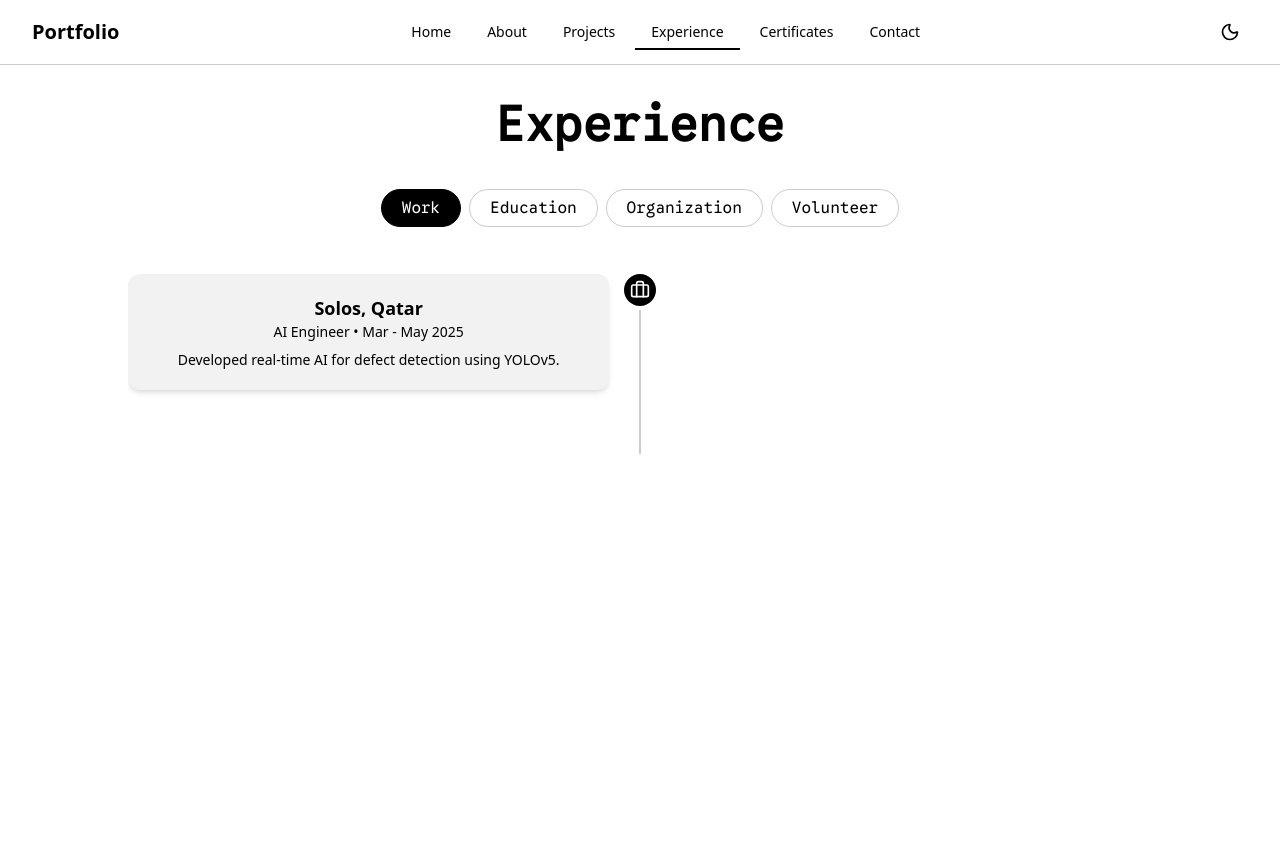
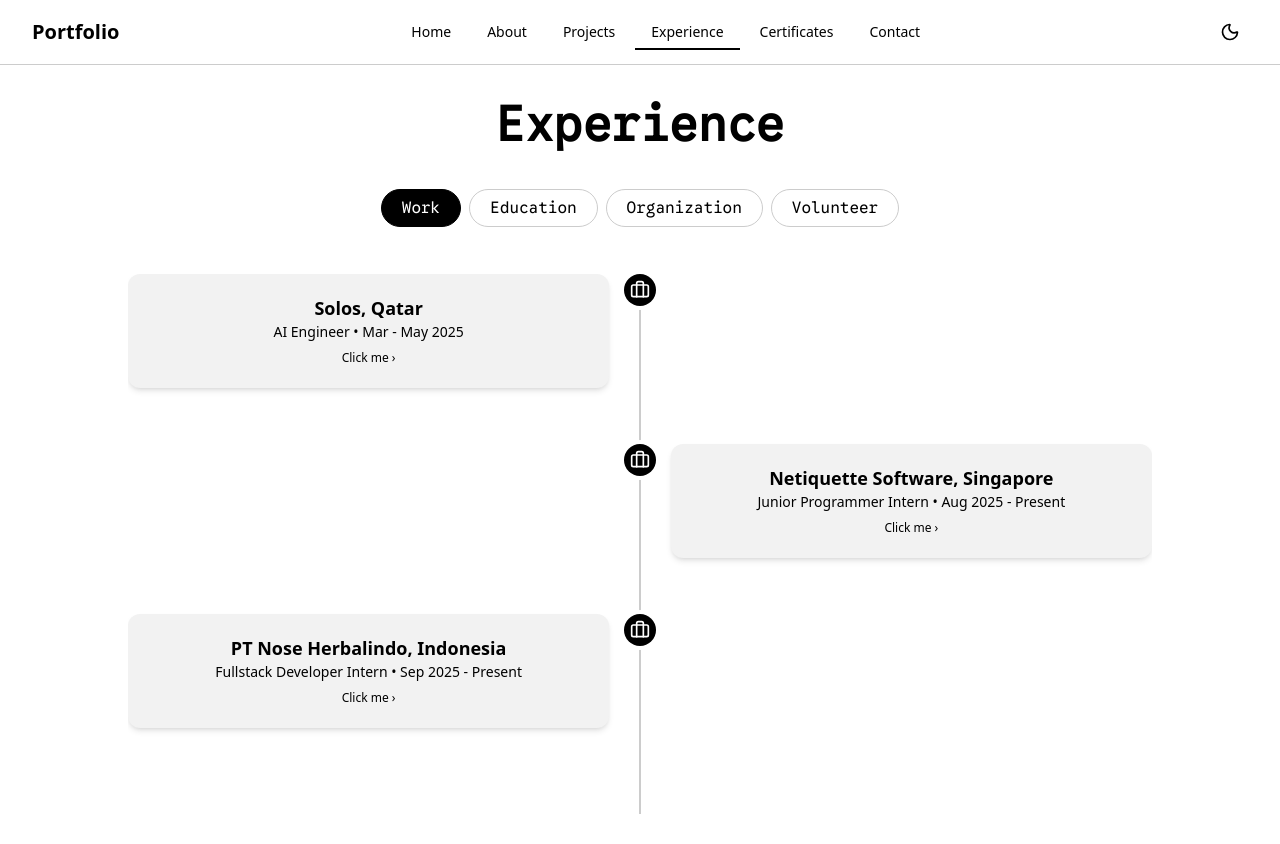
Before and after one commit to sulthandhafirr/PersonalWebPortfolio, a React (Vite) app: page /experience in a window 1280 px wide. Built offline with nearby package versions, Linux system fonts and the light colour scheme.

Commit message:
update: work experience

```diff
--- a/src/hooks/experience.js
+++ b/src/hooks/experience.js
@@ -4,7 +4,37 @@ export const experienceData = [
     year: "Mar - May 2025",
     title: "AI Engineer",
     company: "Solos, Qatar",
-    description: "Developed real-time AI for defect detection using YOLOv5.",
+    description: [
+      "Developed a plastic bottle defect detection system using YOLOv5 on real world industrial data.",
+      "Applied image preprocessing and advanced augmentation using Albumentations.",
+      "Achieved high detection accuracy and real time performance for automated production use."
+    ],
+    icon: "briefcase",
+    category: "work",
+  },
+  {
+    year: "Aug 2025 - Present",
+    title: "Junior Programmer Intern",
+    company: "Netiquette Software, Singapore",
+    description: [
+      "Maintained and fixed bugs in the company’s inventory management system using SQL and ColdFusion.",
+      "Improved system stability and data accuracy by troubleshooting database and logic issues.",
+      "Collaborated with the support team to analyze user reported issues and implement effective fixes.",
+      "Enhanced existing system functionality by updating modules and adding minor feature improvements."
+    ],
+    icon: "briefcase",
+    category: "work",
+  },
+  {
+    year: "Sep 2025 - Present",
+    title: "Fullstack Developer Intern",
+    company: "PT Nose Herbalindo, Indonesia",
+    description: [
+      "Developed IFC News, an AI powered financial news platform using React TypeScript and Tailwind CSS.",
+      "Implemented Python based automation and AI integration for content processing.",
+      "Built end to end features, improved performance, and ensured responsive UI/UX across devices.",
+      "Collaborated with internal teams to refine requirements and deliver production ready features."
+    ],
     icon: "briefcase",
     category: "work",
   },
--- a/src/pages/Experience.jsx
+++ b/src/pages/Experience.jsx
@@ -44,6 +44,7 @@ export const Experience = () => {
   const [selected, setSelected] = useState("work");
   const [isMobile, setIsMobile] = useState(false);
   const [hasMounted, setHasMounted] = useState(false);
+  const [selectedWork, setSelectedWork] = useState(null);
   const firstRender = useRef(true);
 
   useEffect(() => {
@@ -57,6 +58,16 @@ export const Experience = () => {
   useEffect(() => {
     firstRender.current = false;
   }, []);
+
+  const handleWorkClick = (exp) => {
+    if (selected === 'work') {
+      setSelectedWork(exp);
+    }
+  };
+
+  const closeModal = () => {
+    setSelectedWork(null);
+  };
 
   if (!hasMounted) return null;
 
@@ -157,18 +168,29 @@ export const Experience = () => {
 
                     {/* Card */}
                     <div
+                      onClick={() => handleWorkClick(exp)}
                       className={`bg-card px-4 py-5 rounded-xl shadow-md
                         ml-14 sm:ml-0
                         max-w-[calc(100%-3.5rem)]
                         sm:w-[47%]
                         break-words
-                        sm:text-center text-left`}
+                        sm:text-center text-left
+                        ${exp.category === 'work' ? 'cursor-pointer hover:shadow-lg transition-shadow' : ''}`}
                     >
                       <h3 className="text-lg font-semibold">{exp.company}</h3>
                       <span className="text-sm text-muted-foreground block">
                         {exp.title} • {exp.year}
                       </span>
-                      <p className="mt-2 text-sm">{exp.description}</p>
+                      {exp.category === 'work' && (
+                        <span className="inline-block mt-2 text-xs text-primary font-medium">
+                          Click me ›
+                        </span>
+                      )}
+                      {exp.category !== 'work' && (
+                        <p className="mt-2 text-sm">
+                          {Array.isArray(exp.description) ? exp.description[0] : exp.description}
+                        </p>
+                      )}
                     </div>
                   </motion.div>
                 );
@@ -177,6 +199,58 @@ export const Experience = () => {
           )}
         </AnimatePresence>
       </div>
+
+      {/* Modal for Work Details */}
+      <AnimatePresence>
+        {selectedWork && (
+          <>
+            {/* Backdrop */}
+            <motion.div
+              initial={{ opacity: 0 }}
+              animate={{ opacity: 1 }}
+              exit={{ opacity: 0 }}
+              onClick={closeModal}
+              className="fixed inset-0 bg-black/60 z-50 flex items-center justify-center p-4"
+            >
+              {/* Modal Card */}
+              <motion.div
+                initial={{ scale: 0.9, opacity: 0, y: 20 }}
+                animate={{ scale: 1, opacity: 1, y: 0 }}
+                exit={{ scale: 0.9, opacity: 0, y: 20 }}
+                transition={{ type: "spring", damping: 25, stiffness: 300 }}
+                onClick={(e) => e.stopPropagation()}
+                className="bg-card rounded-2xl shadow-2xl max-w-2xl w-full max-h-[80vh] overflow-y-auto p-6 md:p-8"
+              >
+                {/* Content */}
+                <div className="text-left">
+                  <div className="flex items-center gap-3 mb-4">
+                    <div className="w-12 h-12 rounded-full bg-primary text-primary-foreground flex items-center justify-center">
+                      {icons[selectedWork.icon]}
+                    </div>
+                    <div>
+                      <h2 className="text-2xl font-bold">{selectedWork.company}</h2>
+                      <p className="text-sm text-muted-foreground">
+                        {selectedWork.title} • {selectedWork.year}
+                      </p>
+                    </div>
+                  </div>
+
+                  {/* Description as Bullets */}
+                  {Array.isArray(selectedWork.description) && (
+                    <ul className="mt-6 space-y-3 list-disc list-outside pl-5 text-foreground/90">
+                      {selectedWork.description.map((desc, idx) => (
+                        <li key={idx} className="text-sm leading-relaxed">
+                          {desc}
+                        </li>
+                      ))}
+                    </ul>
+                  )}
+                </div>
+              </motion.div>
+            </motion.div>
+          </>
+        )}
+      </AnimatePresence>
     </section>
   );
 };
```
